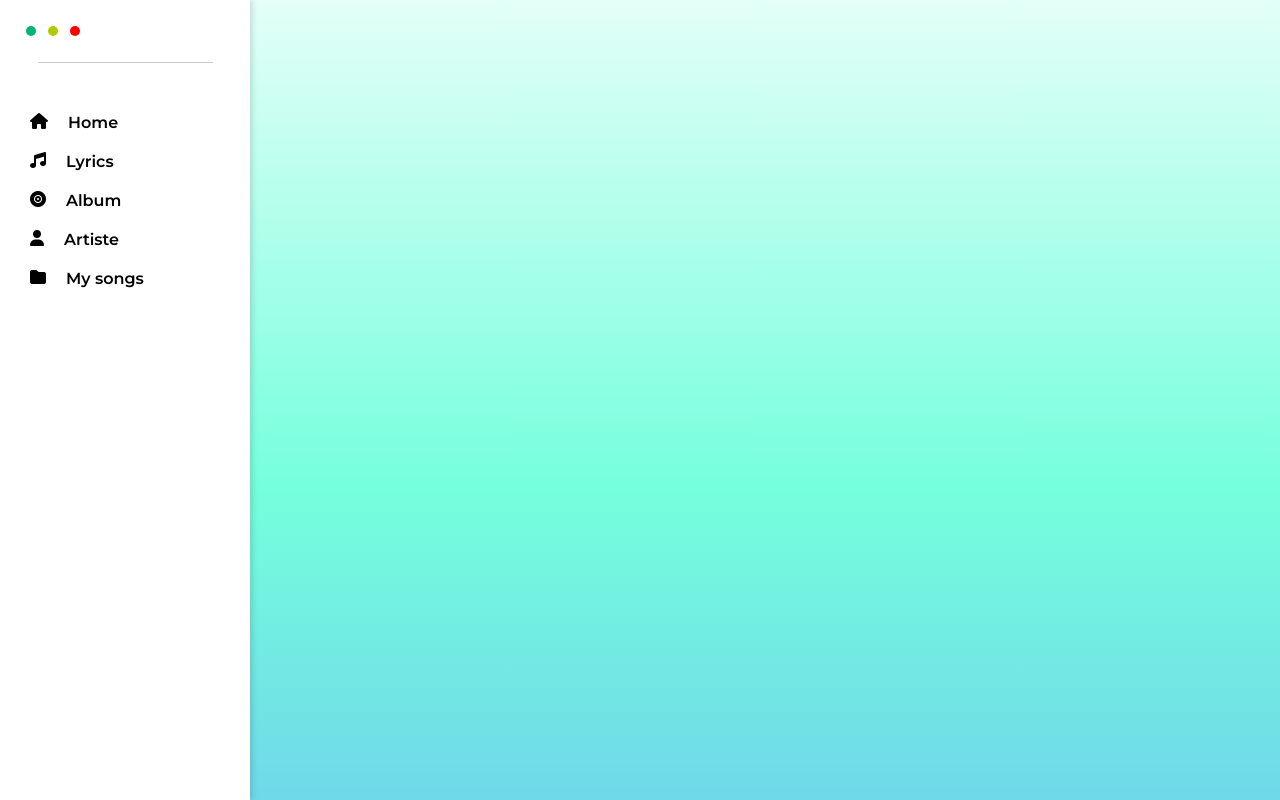
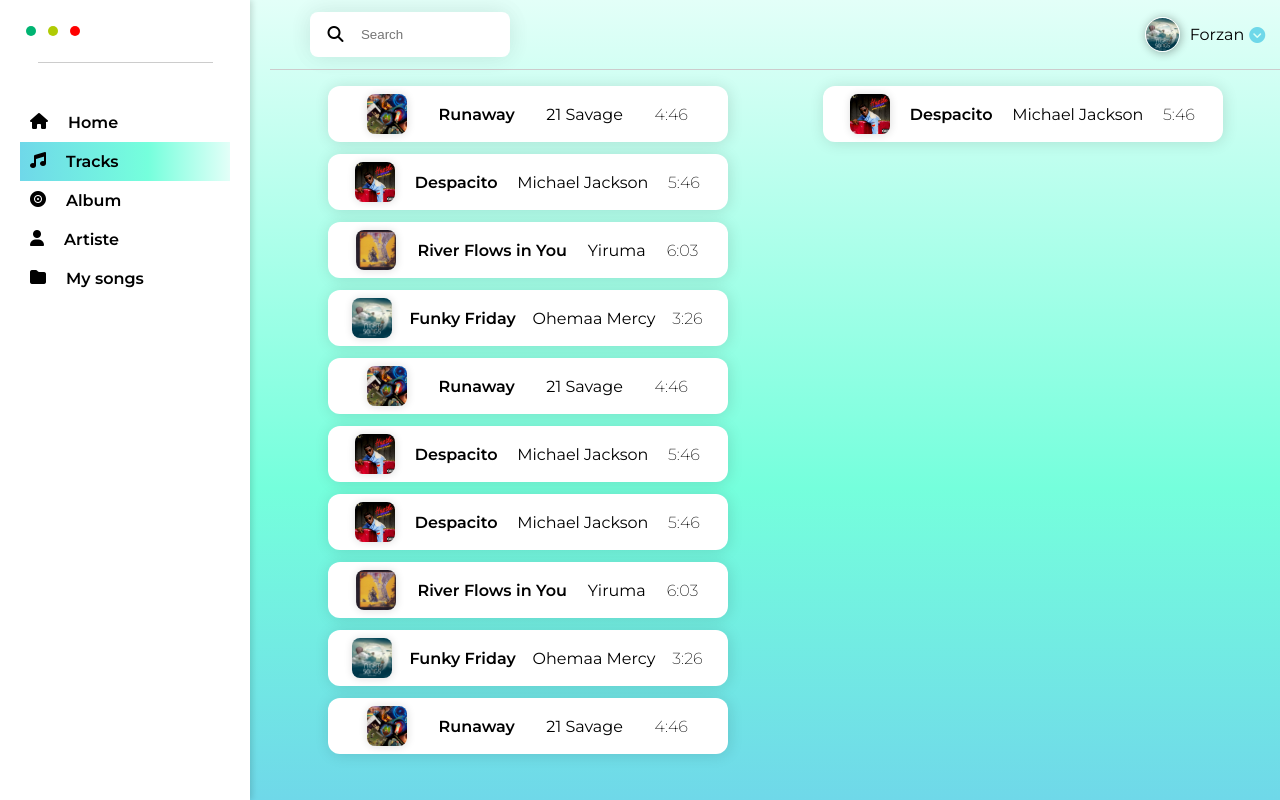
Before and after one commit to minnez/GeniusSongs-vue, a Vue app: page /tracks in a window 1280 px wide. Built offline with nearby package versions, Linux system fonts and the light colour scheme.

Commit message:
redesigned the home and tracks page

```diff
--- a/src/assets/css/global.css
+++ b/src/assets/css/global.css
@@ -64,3 +64,74 @@ nav a {
 ::-webkit-scrollbar-thumb:hover {
     background-color: rgba(111, 217, 233, 0.684);
 }
+.home-content {
+    height: 100%;
+    overflow: hidden;
+}
+.home-main {
+    height: 100%;
+    padding-left: 20px;
+    display: grid;
+    grid-template-rows: 70px auto;
+}
+.action-nav {
+    border-bottom: 0.5px solid #ccc;
+    display: flex;
+    align-items: center;
+    justify-content: space-between;
+}
+
+.action-nav .profile {
+    padding: 10px;
+    font-weight: 400;
+    display: flex;
+    align-items: center;
+    justify-content: space-evenly;
+    min-width: 150px;
+}
+
+.action-nav .input {
+    margin-left: 40px;
+    box-shadow: 1px 1px 25px rgba(0, 0, 0, 0.05),
+        -1px -1px 25px rgba(0, 0, 0, 0.05);
+}
+.action-nav .inputTerm {
+    padding-left: 5px;
+}
+
+.profile .profile-pic {
+    width: 35px;
+    height: 35px;
+    background-image: url("@/assets/album2.jpg");
+    background-size: cover;
+    border-radius: 50%;
+    margin-right: 5px;
+    border: 1px solid #fff;
+    box-shadow: 1px 1px 10px rgba(0, 0, 0, 0.328);
+}
+
+@media screen and (max-width: 540px) {
+    .action-nav .input {
+        margin-left: 15px;
+    }
+}
+@media screen and (max-width: 450px) {
+    .home-main {
+        height: 100%;
+    }
+}
+@media screen and (max-width: 328px) {
+    .action-nav .input {
+        width: 120px;
+        margin-left: 15px;
+    }
+    .home-main {
+        padding-left: 0;
+    }
+    .profile-name {
+        display: none;
+    }
+    .action-nav .profile {
+        min-width: 100px;
+    }
+}
--- a/src/components/TopArtist.vue
+++ b/src/components/TopArtist.vue
@@ -1,8 +1,23 @@
 <template>
-    <div>
+    <div class="topart">
         <div class="top-artist">
-            <div class="title"><h2>Top Artists</h2></div>
+            <div class="title"><h2>Trending Songs</h2></div>
             <div class="songs">
+                <!-- <h1>
+                    Lorem ipsum dolor sit amet consectetur adipisicing elit.
+                    Dicta, neque accusamus eligendi repellat doloremque officia
+                    laudantium corrupti nulla atque reiciendis? Vel ullam
+                    deleniti earum tenetur at omnis, doloremque sed iste! Lorem
+                    ipsum dolor sit, amet consectetur adipisicing elit. Est
+                    totam dicta dolorem repellendus laborum reprehenderit,
+                    consequatur facilis magni necessitatibus. Doloremque
+                    veritatis repudiandae numquam enim dolor quam harum eaque
+                    doloribus ut. Lorem ipsum dolor sit amet consectetur
+                    adipisicing elit. Assumenda modi debitis illum, tempora ab
+                    rem porro corrupti expedita hic id veniam amet doloribus
+                    aperiam reprehenderit mollitia, molestias eos deserunt?
+                    Voluptate.
+                </h1> -->
                 <SongCard
                     artistName="Post Malone"
                     songTitle="Stoney"
@@ -48,6 +63,81 @@
                     songTitle="Robbery"
                     albumCover="album2.jpg"
                 />
+                <SongCard
+                    artistName="21 Savage"
+                    songTitle="Bank Account"
+                    albumCover="album4.jpg"
+                />
+                <SongCard
+                    artistName="Juice Wrld"
+                    songTitle="Robbery"
+                    albumCover="album2.jpg"
+                />
+                <SongCard
+                    artistName="Post Malone"
+                    songTitle="Stoney"
+                    albumCover="album3.jpg"
+                />
+                <SongCard
+                    artistName="21 Savage"
+                    songTitle="Bank Account"
+                    albumCover="album4.jpg"
+                />
+                <SongCard
+                    artistName="Juice Wrld"
+                    songTitle="Robbery"
+                    albumCover="album2.jpg"
+                />
+                <SongCard
+                    artistName="21 Savage"
+                    songTitle="Bank Account"
+                    albumCover="album4.jpg"
+                />
+                <SongCard
+                    artistName="Juice Wrld"
+                    songTitle="Robbery"
+                    albumCover="album2.jpg"
+                />
+                <SongCard
+                    artistName="Post Malone"
+                    songTitle="Stoney"
+                    albumCover="album3.jpg"
+                />
+                <SongCard
+                    artistName="21 Savage"
+                    songTitle="Bank Account"
+                    albumCover="album4.jpg"
+                />
+                <SongCard
+                    artistName="Juice Wrld"
+                    songTitle="Robbery"
+                    albumCover="album2.jpg"
+                />
+                <SongCard
+                    artistName="21 Savage"
+                    songTitle="Bank Account"
+                    albumCover="album4.jpg"
+                />
+                <SongCard
+                    artistName="Juice Wrld"
+                    songTitle="Robbery"
+                    albumCover="album2.jpg"
+                />
+                <SongCard
+                    artistName="Post Malone"
+                    songTitle="Stoney"
+                    albumCover="album3.jpg"
+                />
+                <SongCard
+                    artistName="21 Savage"
+                    songTitle="Bank Account"
+                    albumCover="album4.jpg"
+                />
+                <SongCard
+                    artistName="Juice Wrld"
+                    songTitle="Robbery"
+                    albumCover="album2.jpg"
+                />
             </div>
         </div>
     </div>
@@ -62,12 +152,20 @@ export default {
 
 <style>
 .songs {
+    overflow: scroll;
     display: flex;
-    overflow: scroll;
+    flex-direction: column;
+    flex-wrap: wrap;
     overflow-y: hidden;
+}
+.topart {
+    height: 100%;
 }
 .top-artist {
     padding-top: 20px;
+    display: grid;
+    grid-template-rows: 30px auto;
+    height: 100%;
 }
 .top-artist .title {
     font-weight: 600;
--- a/src/components/navBar.vue
+++ b/src/components/navBar.vue
@@ -10,9 +10,9 @@
             <router-link to="/"
                 ><i class="fa-solid fa-house"></i><span>Home</span></router-link
             >
-            <router-link to="/lyrics"
+            <router-link to="/tracks"
                 ><i class="fa-solid fa-music"></i
-                ><span>Lyrics</span></router-link
+                ><span>Tracks</span></router-link
             >
             <router-link to="/album"
                 ><i class="fa-solid fa-record-vinyl"></i
--- a/src/router/index.js
+++ b/src/router/index.js
@@ -12,6 +12,12 @@ const routes = [
         name: "lyrics",
         component: () =>
             import(/* webpackChunkName: "about" */ "../views/Lyrics.vue"),
+    },
+    {
+        path: "/tracks",
+        name: "tracks",
+        component: () =>
+            import(/* webpackChunkName: "about" */ "../views/Tracks.vue"),
     },
     {
         path: "/album",
--- a/src/views/HomeView.vue
+++ b/src/views/HomeView.vue
@@ -1,11 +1,8 @@
 <template>
     <div class="home-main">
         <div class="action-nav">
-            <div class="input">
-                <span class="inputIcon"
-                    ><i class="fa-solid fa-magnifying-glass"></i
-                ></span>
-                <input placeholder="Search" class="inputTerm" type="text" />
+            <div class="about">
+                <h3>Powered by Spotify API</h3>
             </div>
             <div class="profile">
                 <div class="profile-pic"></div>
@@ -19,9 +16,6 @@
 
         <div class="home-content">
             <TopArtist />
-            <div class="section">
-                <SongsPreview />
-            </div>
         </div>
     </div>
 </template>
@@ -36,58 +30,14 @@ export default {
 };
 </script>
 <style scoped>
-.home-main {
-    height: 100%;
-    padding-left: 20px;
-    display: grid;
-    grid-template-rows: 70px auto;
-}
-.action-nav {
-    border-bottom: 0.5px solid #ccc;
-    display: flex;
-    align-items: center;
-    justify-content: space-between;
-}
-
-.action-nav .profile {
-    padding: 10px;
-    font-weight: 400;
-    display: flex;
-    align-items: center;
-    justify-content: space-evenly;
-    min-width: 150px;
-}
-.home-content {
-    overflow: hidden;
-}
-
-.action-nav .input {
-    margin-left: 40px;
-    box-shadow: 1px 1px 25px rgba(0, 0, 0, 0.05),
-        -1px -1px 25px rgba(0, 0, 0, 0.05);
-}
-.action-nav .inputTerm {
-    padding-left: 5px;
-}
-
-.profile .profile-pic {
-    width: 35px;
-    height: 35px;
-    background-image: url("../assets/album2.jpg");
-    background-size: cover;
-    border-radius: 50%;
-    margin-right: 5px;
-    border: 1px solid #fff;
-    box-shadow: 1px 1px 10px rgba(0, 0, 0, 0.328);
+.about h3 {
+    font-weight: 200;
 }
 .section {
     height: calc(100% - 280px);
 }
 
 @media screen and (max-width: 540px) {
-    .action-nav .input {
-        margin-left: 15px;
-    }
     .section {
         height: calc(100% - 220px);
     }
@@ -98,21 +48,8 @@ export default {
     }
 }
 @media screen and (max-width: 328px) {
-    .action-nav .input {
-        width: 120px;
-        margin-left: 15px;
-    }
     .top-artist {
         padding-left: 20px;
     }
-    .home-main {
-        padding-left: 0;
-    }
-    .profile-name {
-        display: none;
-    }
-    .action-nav .profile {
-        min-width: 100px;
-    }
 }
 </style>
--- /dev/null
+++ b/src/views/Tracks.vue
@@ -0,0 +1,108 @@
+<template>
+    <div class="home-main">
+        <div class="action-nav">
+            <div class="input">
+                <span class="inputIcon"
+                    ><i class="fa-solid fa-magnifying-glass"></i
+                ></span>
+                <input placeholder="Search" class="inputTerm" type="text" />
+            </div>
+            <div class="profile">
+                <div class="profile-pic"></div>
+                <span class="profile-name">Forzan</span>
+                <i
+                    style="color: rgba(111, 216, 233, 1); cursor: pointer"
+                    class="fa-solid fa-circle-chevron-down"
+                ></i>
+            </div>
+        </div>
+
+        <div class="home-content">
+            <SongBar
+                albumCover="album4.jpg"
+                songTitle="Runaway"
+                artistName="21 Savage"
+                duration="4:46"
+            />
+            <SongBar
+                albumCover="album1.jpg"
+                songTitle="Despacito"
+                artistName="Michael Jackson"
+                duration="5:46"
+            />
+            <SongBar
+                albumCover="album3.jpg"
+                songTitle="River Flows in You"
+                artistName="Yiruma"
+                duration="6:03"
+            />
+            <SongBar
+                albumCover="album2.jpg"
+                songTitle="Funky Friday"
+                artistName="Ohemaa Mercy"
+                duration="3:26"
+            />
+            <SongBar
+                albumCover="album4.jpg"
+                songTitle="Runaway"
+                artistName="21 Savage"
+                duration="4:46"
+            />
+            <SongBar
+                albumCover="album1.jpg"
+                songTitle="Despacito"
+                artistName="Michael Jackson"
+                duration="5:46"
+            />
+            <SongBar
+                albumCover="album1.jpg"
+                songTitle="Despacito"
+                artistName="Michael Jackson"
+                duration="5:46"
+            />
+            <SongBar
+                albumCover="album3.jpg"
+                songTitle="River Flows in You"
+                artistName="Yiruma"
+                duration="6:03"
+            />
+            <SongBar
+                albumCover="album2.jpg"
+                songTitle="Funky Friday"
+                artistName="Ohemaa Mercy"
+                duration="3:26"
+            />
+            <SongBar
+                albumCover="album4.jpg"
+                songTitle="Runaway"
+                artistName="21 Savage"
+                duration="4:46"
+            />
+            <SongBar
+                albumCover="album1.jpg"
+                songTitle="Despacito"
+                artistName="Michael Jackson"
+                duration="5:46"
+            />
+        </div>
+    </div>
+</template>
+
+<script>
+// @ is an alias to /src
+import SongBar from "@/components/SongBar.vue";
+export default {
+    components: { SongBar },
+};
+</script>
+<style scoped>
+.home-content {
+    padding: 10px;
+    display: flex;
+    flex-direction: column;
+    flex-wrap: wrap;
+    overflow: scroll;
+    overflow-y: hidden;
+    align-items: center;
+}
+</style>
```
